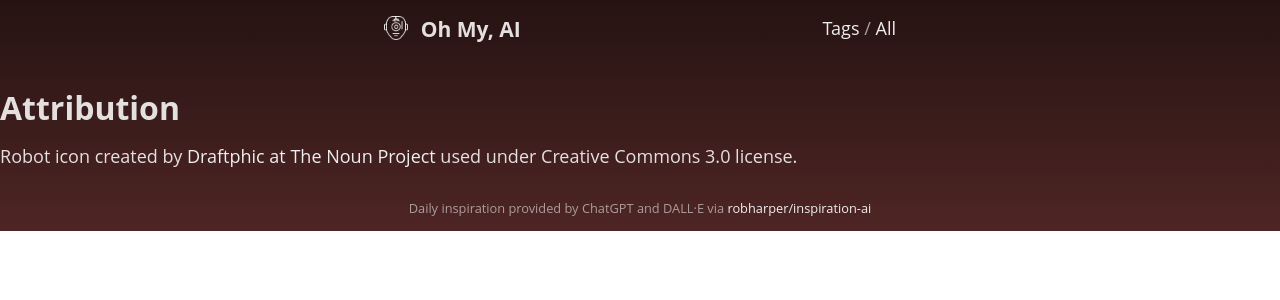
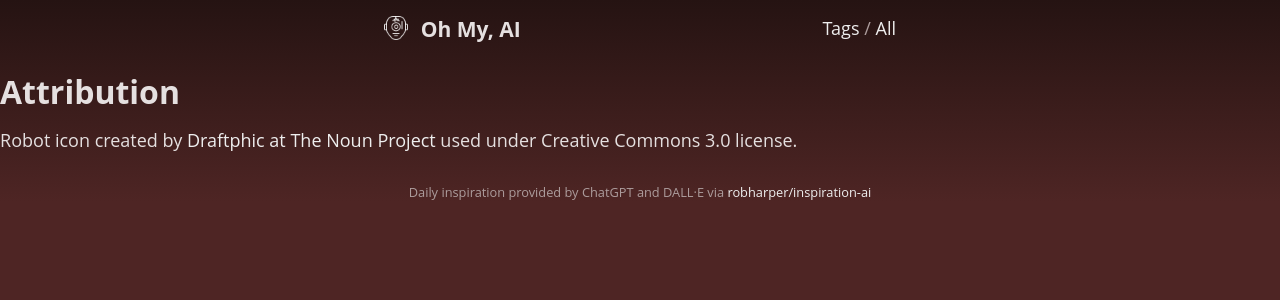
Before and after one commit to robharper/inspiration-ai, a Jekyll site: the page built from ATTRIBUTION.md, in a window 1280 px wide. Shown: the top 300 px of the page. Built offline with Jekyll 4.4.1, drawn with Linux system fonts in a browser that asks for light colours; our own code applies the rules of GitHub Pages for plain Markdown files.

Commit message:
Styling updates

```diff
--- a/assets/css/main.css
+++ b/assets/css/main.css
@@ -1,6 +1,7 @@
 html, body {
   margin: 0;
   padding: 0;
+  background: rgb(78, 37, 36);
 }
 
 body {
@@ -9,7 +10,6 @@ body {
   font-family: 'Open Sans', sans-serif;
   font-size: 18px;
   line-height: 20px;
-  background: rgba(100,50,49,1);
   background: linear-gradient(0deg, rgb(78, 37, 36) 0%, rgb(37, 19, 18) 100%);
   background-repeat: no-repeat;
 }
@@ -71,7 +71,7 @@ h1 {
 }
 
 section {
-  margin-top: 2rem;
+  margin-top: 1rem;
   margin-bottom: 2rem;
 }
 
```
